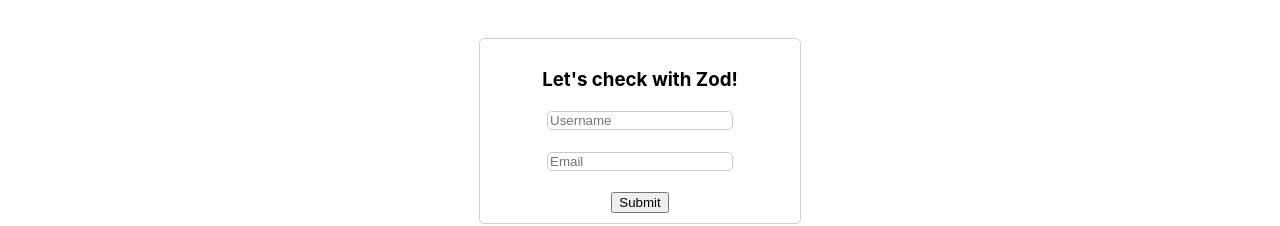
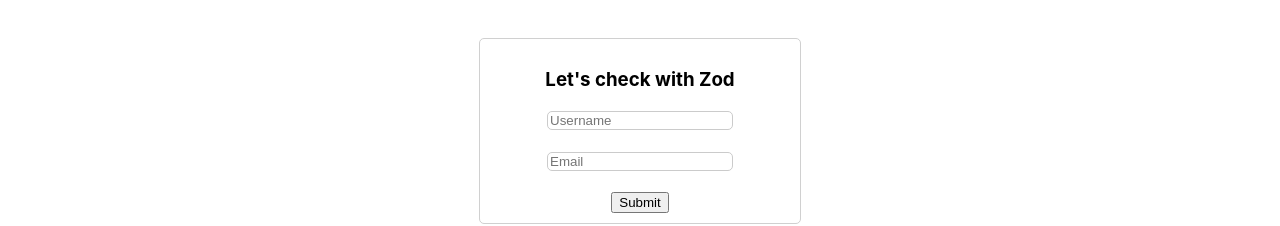
Before and after one commit to amir29adib/formaloo, a React (Create React App) app in the folder frontend/formaloo-react/: page /dashboard in a window 1280 px wide. Shown: the part 183-409 px from the top of the page. Built offline with nearby package versions, Linux system fonts and the light colour scheme.

Commit message:
modified:   frontend/formaloo-react/src/components/Dashboard.tsx

```diff
--- a/frontend/formaloo-react/src/components/Dashboard.tsx
+++ b/frontend/formaloo-react/src/components/Dashboard.tsx
@@ -6,7 +6,6 @@
 import { resolve } from 'path';
 
 export default function Dashboard() {
-
   const SignUpSchema = z.object({
     username: z.string().min(3, "username must be at least 10 characters"),
     email: z.string().email()
@@ -39,7 +38,7 @@
 
         <div className='myForm'>
           <form onSubmit={handleSubmit(onSubmit)}>
-            <h3>Let's check with Zod!</h3>
+            <h3>Let's check with Zod</h3>
 
             <input type="text" placeholder="Username" {...register("username")} />
 
```
